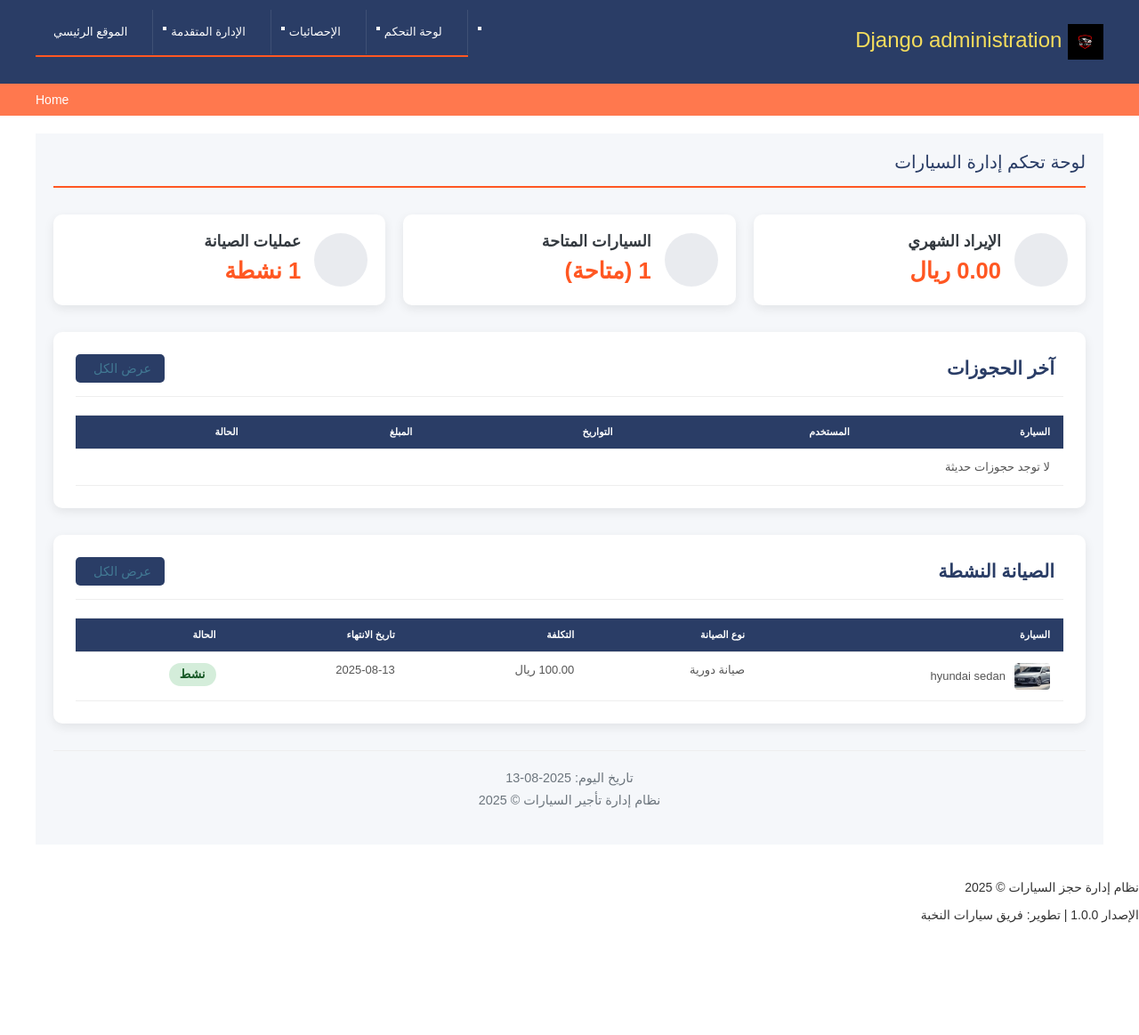
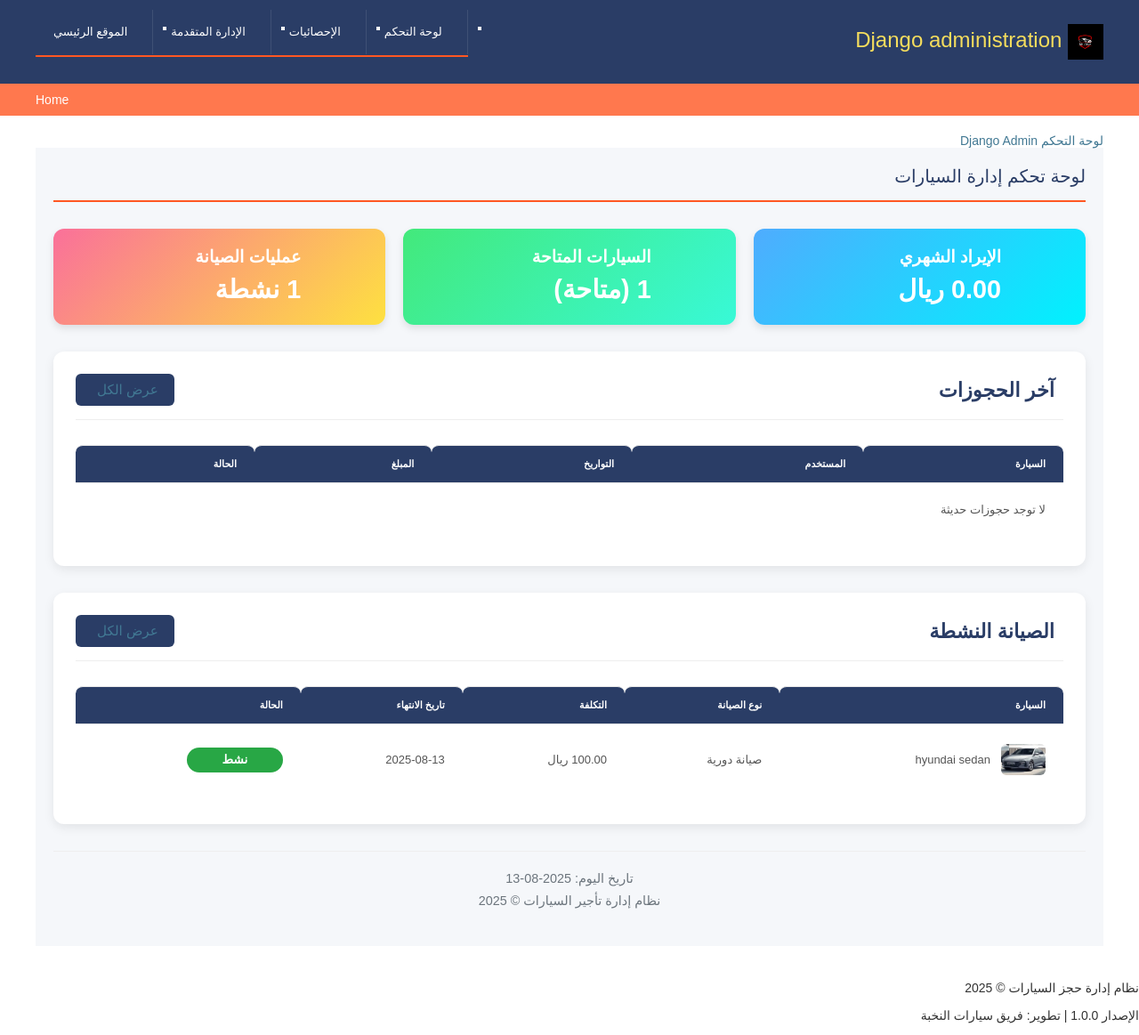
Before and after one commit to Faisal-x-01/car_rental, a Django app: page /admin-panel/dashboard/ in a window 1280 px wide. Shown: the whole page at 89% size. Before the commit the page ends 1037 px from the top, so only its background shows below. Run offline with Django 5.2, Linux system fonts and the light colour scheme; a user stored in the database is signed in; data comes from the database, SQL or seed files in the repository; both versions use the stored data as it was after the commit; data that the repository does not hold is empty.

Commit message:
update 2.5

```diff
--- a/admin_panel/templates/admin/dashboard.html
+++ b/admin_panel/templates/admin/dashboard.html
@@ -2,11 +2,25 @@
 {% load i18n static %}
 
 {% block content %}
+
+
+<!-- شريط التنقل -->
+<nav class="navbar navbar-expand-lg navbar-dark bg-dark mb-4">
+    <div class="container-fluid">
+        <a class="navbar-brand" href="{% url 'admin_dashboard' %}">
+            <i class="fas fa-tachometer-alt"></i> لوحة التحكم
+        </a>
+        <a class="btn btn-secondary ms-2" href="/admin/">
+            <i class="fas fa-cogs"></i> Django Admin
+        </a>
+    </div>
+</nav>
+
 <div class="dashboard">
     <h1>لوحة تحكم إدارة السيارات</h1>
 
     <div class="dashboard-stats">
-        <div class="stat-card">
+        <div class="stat-card gradient-revenue">
             <div class="stat-icon">
                 <i class="fas fa-money-bill-wave"></i>
             </div>
@@ -16,7 +30,7 @@
             </div>
         </div>
 
-        <div class="stat-card">
+        <div class="stat-card gradient-cars">
             <div class="stat-icon">
                 <i class="fas fa-car"></i>
             </div>
@@ -31,7 +45,7 @@
             </div>
         </div>
 
-        <div class="stat-card">
+        <div class="stat-card gradient-maintenance">
             <div class="stat-icon">
                 <i class="fas fa-tools"></i>
             </div>
@@ -162,6 +176,15 @@
     --warning: #ffc107;
     --danger: #dc3545;
     --info: #17a2b8;
+
+    --gradient-revenue-start: #4facfe;
+    --gradient-revenue-end: #00f2fe;
+
+    --gradient-cars-start: #43e97b;
+    --gradient-cars-end: #38f9d7;
+
+    --gradient-maintenance-start: #fa709a;
+    --gradient-maintenance-end: #fee140;
 }
 
 .dashboard {
@@ -190,52 +213,61 @@
     flex: 1;
     min-width: 250px;
     background: #fff;
-    border-radius: 10px;
-    box-shadow: 0 4px 12px rgba(0, 0, 0, 0.08);
+    border-radius: 12px;
+    box-shadow: 0 4px 8px rgba(0,0,0,0.1);
     padding: 20px;
     display: flex;
     align-items: center;
     transition: transform 0.3s ease, box-shadow 0.3s ease;
+    color: white;
 }
 
 .stat-card:hover {
-    transform: translateY(-5px);
-    box-shadow: 0 6px 15px rgba(0, 0, 0, 0.12);
+    transform: translateY(-7px);
+    box-shadow: 0 10px 20px rgba(0,0,0,0.2);
 }
 
 .stat-icon {
     width: 60px;
     height: 60px;
-    background: rgba(42, 61, 102, 0.1);
     border-radius: 50%;
     display: flex;
     align-items: center;
     justify-content: center;
     margin-left: 15px;
+    font-size: 28px;
+    flex-shrink: 0;
 }
 
-.stat-icon i {
-    font-size: 24px;
-    color: var(--primary);
+/* Gradient backgrounds for cards */
+.gradient-revenue {
+    background: linear-gradient(135deg, var(--gradient-revenue-start), var(--gradient-revenue-end));
+}
+
+.gradient-cars {
+    background: linear-gradient(135deg, var(--gradient-cars-start), var(--gradient-cars-end));
+}
+
+.gradient-maintenance {
+    background: linear-gradient(135deg, var(--gradient-maintenance-start), var(--gradient-maintenance-end));
 }
 
 .stat-info h2 {
     margin: 0 0 5px 0;
-    font-size: 1.1rem;
-    color: var(--dark);
-    font-weight: 600;
+    font-size: 1.2rem;
+    font-weight: 700;
 }
 
 .stat-info p {
     margin: 0;
-    font-size: 1.6rem;
-    font-weight: 700;
-    color: var(--secondary);
+    font-size: 1.8rem;
+    font-weight: 800;
 }
 
+/* Section styling */
 .dashboard-section {
     background: #fff;
-    border-radius: 10px;
+    border-radius: 12px;
     box-shadow: 0 4px 12px rgba(0, 0, 0, 0.08);
     padding: 25px;
     margin-bottom: 30px;
@@ -252,7 +284,7 @@
 
 .section-header h2 {
     margin: 0;
-    font-size: 1.3rem;
+    font-size: 1.4rem;
     color: var(--primary);
     display: flex;
     align-items: center;
@@ -266,13 +298,13 @@
 .btn-view-all {
     background: var(--primary);
     color: white;
-    padding: 8px 15px;
-    border-radius: 5px;
-    font-size: 0.9rem;
+    padding: 9px 18px;
+    border-radius: 6px;
+    font-size: 0.95rem;
     text-decoration: none;
     display: flex;
     align-items: center;
-    gap: 5px;
+    gap: 6px;
     transition: background 0.3s ease;
 }
 
@@ -281,45 +313,60 @@
     color: white;
 }
 
+/* Table styling */
+.table-responsive {
+    overflow-x: auto;
+}
+
 .dashboard-table {
     width: 100%;
-    border-collapse: collapse;
+    border-collapse: separate;
+    border-spacing: 0 8px;
 }
 
 .dashboard-table th {
     background-color: var(--primary);
     color: white;
-    padding: 12px 15px;
+    padding: 14px 20px;
     text-align: right;
-    font-weight: 600;
+    font-weight: 700;
+    border-radius: 8px 8px 0 0;
+    position: sticky;
+    top: 0;
+    z-index: 1;
 }
 
 .dashboard-table td {
-    padding: 12px 15px;
+    background: #fff;
+    padding: 14px 20px;
     text-align: right;
-    border-bottom: 1px solid #eee;
     color: #555;
+    vertical-align: middle;
+    border-bottom: 8px solid transparent;
+    border-radius: 0 0 8px 8px;
 }
 
-.dashboard-table tr:nth-child(even) {
-    background-color: #f9f9f9;
+/* Row hover effect */
+.dashboard-table tr:hover td {
+    background-color: #f0f5ff;
+    box-shadow: 0 3px 12px rgba(0,0,0,0.1);
 }
 
-.dashboard-table tr:hover {
-    background-color: #f1f5ff;
-}
-
+/* Car info */
 .car-info {
     display: flex;
     align-items: center;
-    gap: 10px;
+    gap: 12px;
 }
 
 .car-info img {
-    border-radius: 4px;
+    border-radius: 6px;
     object-fit: cover;
+    width: 50px;
+    height: 35px;
 }
 
+/* Date label */
 .date-label {
     font-size: 0.85rem;
     color: #777;
@@ -327,48 +374,55 @@
     width: 40px;
 }
 
+/* Status badges */
 .status-badge {
     display: inline-block;
-    padding: 5px 12px;
-    border-radius: 15px;
+    padding: 6px 14px;
+    border-radius: 20px;
     font-size: 0.85rem;
-    font-weight: 600;
+    font-weight: 700;
+    color: white;
+    text-align: center;
+    min-width: 80px;
 }
 
+/* Booking status colors */
 .status-pending {
-    background: rgba(255, 193, 7, 0.2);
-    color: #856404;
+    background: #ffc107;
+    color: #212529;
 }
 
 .status-confirmed {
-    background: rgba(40, 167, 69, 0.2);
-    color: #155724;
+    background: #28a745;
+    color: white;
 }
 
 .status-cancelled {
-    background: rgba(220, 53, 69, 0.2);
-    color: #721c24;
+    background: #dc3545;
+    color: white;
 }
 
 .status-completed {
-    background: rgba(23, 162, 184, 0.2);
-    color: #0c5460;
+    background: #17a2b8;
+    color: white;
 }
 
+/* Maintenance status colors */
 .status-active {
-    background: rgba(40, 167, 69, 0.2);
-    color: #155724;
+    background: #28a745;
+    color: white;
 }
 
 .status-inactive {
-    background: rgba(108, 117, 125, 0.2);
-    color: #343a40;
+    background: #6c757d;
+    color: white;
 }
 
 .text-center {
     text-align: center;
 }
 
+/* Footer */
 .dashboard-footer {
     margin-top: 30px;
     text-align: center;
@@ -382,6 +436,7 @@
     margin: 5px 0;
 }
 
+/* Responsive adjustments */
 @media (max-width: 992px) {
     .dashboard-stats {
         flex-direction: column;
@@ -406,6 +461,7 @@
     .dashboard-table {
         display: block;
         overflow-x: auto;
+        white-space: nowrap;
     }
 }
 </style>
--- a/templates/base.html
+++ b/templates/base.html
@@ -16,8 +16,10 @@
         <div class="container">
             <div class="d-flex justify-content-between align-items-center">
                 <div class="logo">
-                    <i class="fas fa-car"></i>
-                    <span>سيارات النخبة</span>
+                    <a href="{% url 'car_list' %}" style="color: inherit; text-decoration: none;">
+                        <i class="fas fa-car"></i>
+                        <span>سيارات النخبة</span>
+                    </a>
                 </div>
                 <nav>
                     {% if user.is_authenticated %}
```
Also changed, not shown: admin_panel/dashboard.py (added, +39 -0 lines), cars/views.py (+11 -9 lines), db.sqlite3, media/cars/accent2025_3wmWDFR.jpeg (added).
